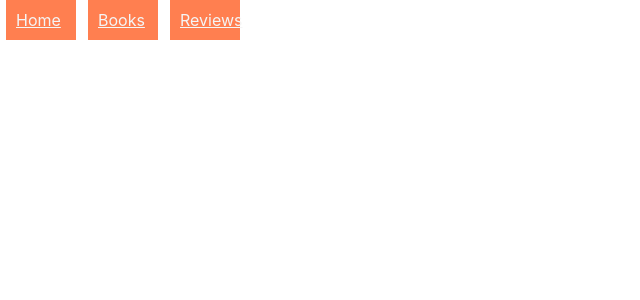
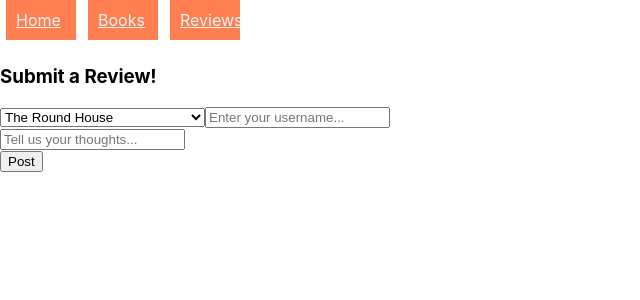
Before and after one commit to erluebbers/erdrich-author-site, a React (Create React App) app: page /reviews in a window 1280 px wide. Shown: the top 300 px of the page, without its empty margins (0-640 px from the left). Built offline with nearby package versions, Linux system fonts and the light colour scheme.

Commit message:
create form

```diff
--- a/src/Components/App.js
+++ b/src/Components/App.js
@@ -4,6 +4,7 @@ import { Route, Switch } from "react-router-dom";
 import NavBar from "./NavBar"
 import Home from "./Home";
 import BookContainer from "./BookContainer";
+import ReviewContainer from "./ReviewContainer"
 
 function App() {
 
@@ -18,6 +19,9 @@ function App() {
         <Route exact path="/books">
           <BookContainer />
         </Route>
+        <Route exact path="/reviews">
+          <ReviewContainer />
+        </Route>
       </Switch>
     </div>
   );
--- a/src/Components/ReviewContainer.js
+++ b/src/Components/ReviewContainer.js
@@ -1,12 +1,15 @@
 import '../Components.css';
-import React from "react"
+import React from "react";
+import ReviewForm from "./ReviewForm"
 
 function ReviewContainer() {
 
   return (
     <div>
+      <ReviewForm />
     </div>
   );
+
 }
 
 export default ReviewContainer;
--- a/src/Components/ReviewForm.js
+++ b/src/Components/ReviewForm.js
@@ -0,0 +1,52 @@
+import '../Components.css';
+import React from "react"
+
+function ReviewForm() {
+
+  return (
+    <div>
+      <form>
+        <h3>Submit a Review!</h3>
+        <select>
+          <option value="The Round House">The Round House</option>
+          <option value="The Night Watchman">The Night Watchman</option>
+          <option value="Love Medicine">Love Medicine</option>
+          <option value="The Plague of Doves">The Plague of Doves</option>
+          <option value="Future Home of the Living God">Future Home of the Living God</option>
+          <option value="The Painted Drum">The Painted Drum</option>
+          <option value="Larose">Larose</option>
+          <option value="The Sentence">The Sentence</option>
+          <option value="Tracks">Tracks</option>
+          <option value="The Beet Queen">The Beet Queen</option>
+        </select>
+        <input
+          type="text"
+          name="name"
+          placeholder="Enter your username..."
+          // className="input-text"
+          // value={newToy.name}
+          // onChange={handleChange}
+        />
+        <br />
+        <input
+          type="textarea"
+
+          name="post"
+          placeholder="Tell us your thoughts..."
+          // className="input-text"
+          // value={newToy.image}
+          // onChange={handleChange}
+        />
+        <br />
+        <input
+          type="submit"
+          name="submit"
+          value="Post"
+          // className="submit"
+        />
+      </form>
+    </div>
+  );
+}
+
+export default ReviewForm;
```
Also changed, not shown: src/Components/ReviewList.js (added, +12 -0 lines).
